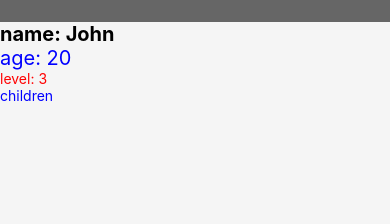
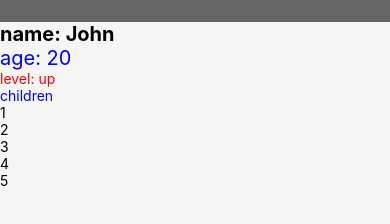
Before and after one commit to hixb/ReactNativeDemo, a React Native app: screen / in a window 390 px wide. Shown: the part 178-402 px from the top of the page. Built offline with nearby package versions, Linux system fonts and the light colour scheme.

Commit message:
feat: conditional rendering

```diff
--- a/src/components/FuncView.js
+++ b/src/components/FuncView.js
@@ -1,19 +1,44 @@
-import React from 'react';
-import {View, Text} from 'react-native';
+import React, {useState, useEffect} from 'react';
+import {View, Text, ScrollView} from 'react-native';
 import InfoCard from './InfoCard';
 
 export default () => {
-  const getLevelView = () => <Text style={{color: 'red'}}>{'level: 3'}</Text>;
+  const [levelUp, setLevelUp] = useState(false);
+  const [scrollValue, setScrollValue] = useState(['AAA', 'BBB', 'DDD']);
 
-  const getChildrenView = () => (
-    <Text style={{color: 'blue'}}>{'children'}</Text>
-  );
+  useEffect(() => {
+    setTimeout(() => {
+      setLevelUp(true);
+      setScrollValue(['SSS', 'AAADE']);
+    }, 2000);
+  }, []);
+
+  const getLevelView = () =>
+    levelUp ? (
+      <Text style={{color: 'red'}}>{'level: up'}</Text>
+    ) : (
+      <Text style={{color: 'yellow'}}>{'level: down'}</Text>
+    );
+
+  const getListView = () => {
+    const viewList = [];
+    for (let i = 0; i < 5; i++) {
+      viewList.push(<Text key={i}>{i + 1}</Text>);
+    }
+    return viewList;
+  };
 
   return (
     <View style={{width: '100%', height: '100%', backgroundColor: '#f5f5f5'}}>
       <InfoCard name="John" age={20} levelView={getLevelView()}>
-        {getChildrenView()}
+        <Text style={{color: 'blue'}}>{'children'}</Text>
       </InfoCard>
+      {/*<ScrollView>*/}
+      {/*  {scrollValue.map(item => (*/}
+      {/*    <Text key={item}>{item}</Text>*/}
+      {/*  ))}*/}
+      {/*</ScrollView>*/}
+      <ScrollView>{getListView()}</ScrollView>
     </View>
   );
 };
```
